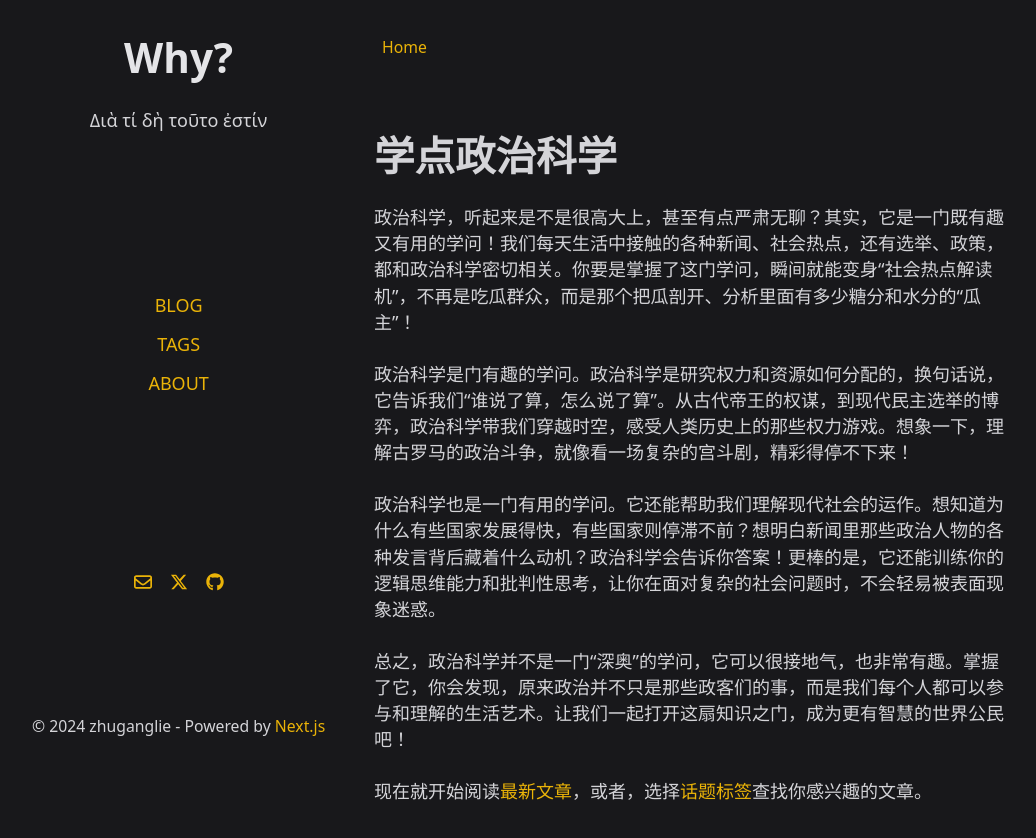
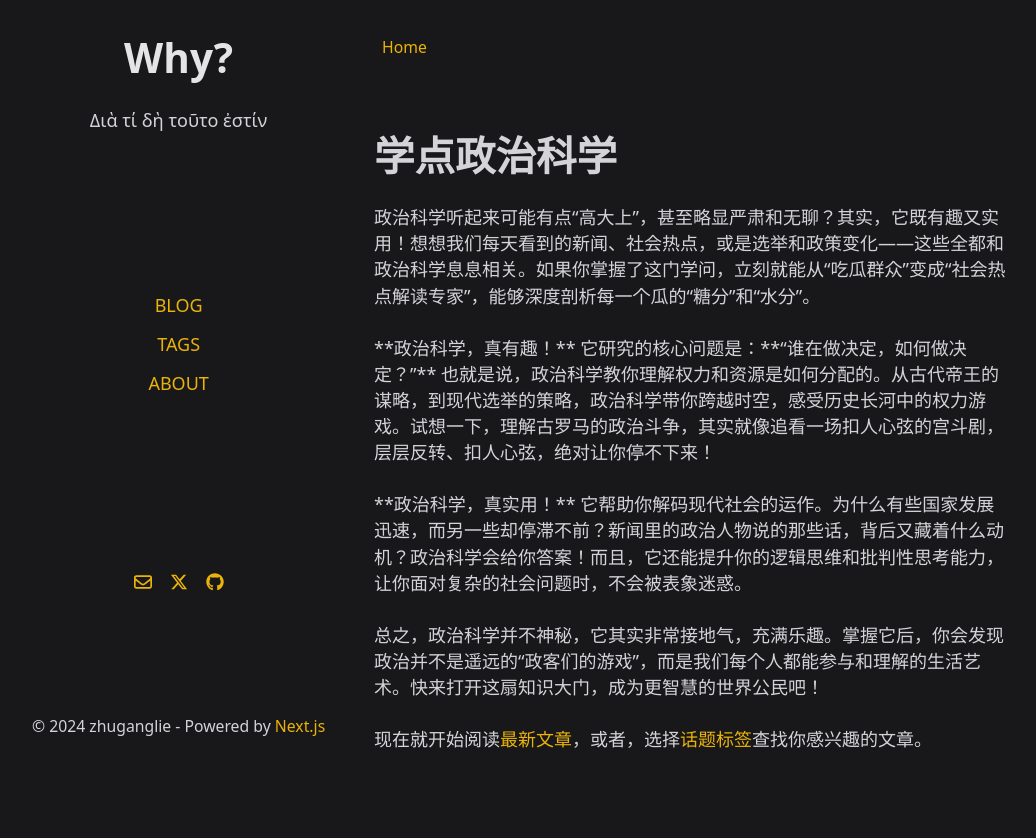
Before and after one commit to zhuganglie/newapp, a Next.js app: page / in a window 1280 px wide. Shown: the top 838 px of the page, without its empty margins (4-1040 px from the left). Built offline with nearby package versions, Linux system fonts and the light colour scheme.

Commit message:
update home page

```diff
--- a/src/app/page.js
+++ b/src/app/page.js
@@ -4,10 +4,11 @@ export default async function HomePage() {
   return (
     <div>
       <h1>学点政治科学</h1>
-      <p>政治科学，听起来是不是很高大上，甚至有点严肃无聊？其实，它是一门既有趣又有用的学问！我们每天生活中接触的各种新闻、社会热点，还有选举、政策，都和政治科学密切相关。你要是掌握了这门学问，瞬间就能变身“社会热点解读机”，不再是吃瓜群众，而是那个把瓜剖开、分析里面有多少糖分和水分的“瓜主”！</p>
-      <p>政治科学是门有趣的学问。政治科学是研究权力和资源如何分配的，换句话说，它告诉我们“谁说了算，怎么说了算”。从古代帝王的权谋，到现代民主选举的博弈，政治科学带我们穿越时空，感受人类历史上的那些权力游戏。想象一下，理解古罗马的政治斗争，就像看一场复杂的宫斗剧，精彩得停不下来！</p>
-      <p>政治科学也是一门有用的学问。它还能帮助我们理解现代社会的运作。想知道为什么有些国家发展得快，有些国家则停滞不前？想明白新闻里那些政治人物的各种发言背后藏着什么动机？政治科学会告诉你答案！更棒的是，它还能训练你的逻辑思维能力和批判性思考，让你在面对复杂的社会问题时，不会轻易被表面现象迷惑。</p>
-      <p>总之，政治科学并不是一门“深奥”的学问，它可以很接地气，也非常有趣。掌握了它，你会发现，原来政治并不只是那些政客们的事，而是我们每个人都可以参与和理解的生活艺术。让我们一起打开这扇知识之门，成为更有智慧的世界公民吧！</p>
+      <p>政治科学听起来可能有点“高大上”，甚至略显严肃和无聊？其实，它既有趣又实用！想想我们每天看到的新闻、社会热点，或是选举和政策变化——这些全都和政治科学息息相关。如果你掌握了这门学问，立刻就能从“吃瓜群众”变成“社会热点解读专家”，能够深度剖析每一个瓜的“糖分”和“水分”。</p>
+      <p>**政治科学，真有趣！** 它研究的核心问题是：**“谁在做决定，如何做决定？”** 也就是说，政治科学教你理解权力和资源是如何分配的。从古代帝王的谋略，到现代选举的策略，政治科学带你跨越时空，感受历史长河中的权力游戏。试想一下，理解古罗马的政治斗争，其实就像追看一场扣人心弦的宫斗剧，层层反转、扣人心弦，绝对让你停不下来！
+      </p>
+      <p>**政治科学，真实用！** 它帮助你解码现代社会的运作。为什么有些国家发展迅速，而另一些却停滞不前？新闻里的政治人物说的那些话，背后又藏着什么动机？政治科学会给你答案！而且，它还能提升你的逻辑思维和批判性思考能力，让你面对复杂的社会问题时，不会被表象迷惑。</p>
+      <p>总之，政治科学并不神秘，它其实非常接地气，充满乐趣。掌握它后，你会发现政治并不是遥远的“政客们的游戏”，而是我们每个人都能参与和理解的生活艺术。快来打开这扇知识大门，成为更智慧的世界公民吧！</p>
       <p>现在就开始阅读<a href="https://zhuganglie.vercel.app/posts">最新文章</a>，或者，选择<a href="https://zhuganglie.vercel.app/tags">话题标签</a>查找你感兴趣的文章。</p>
     </div>
   );
```
